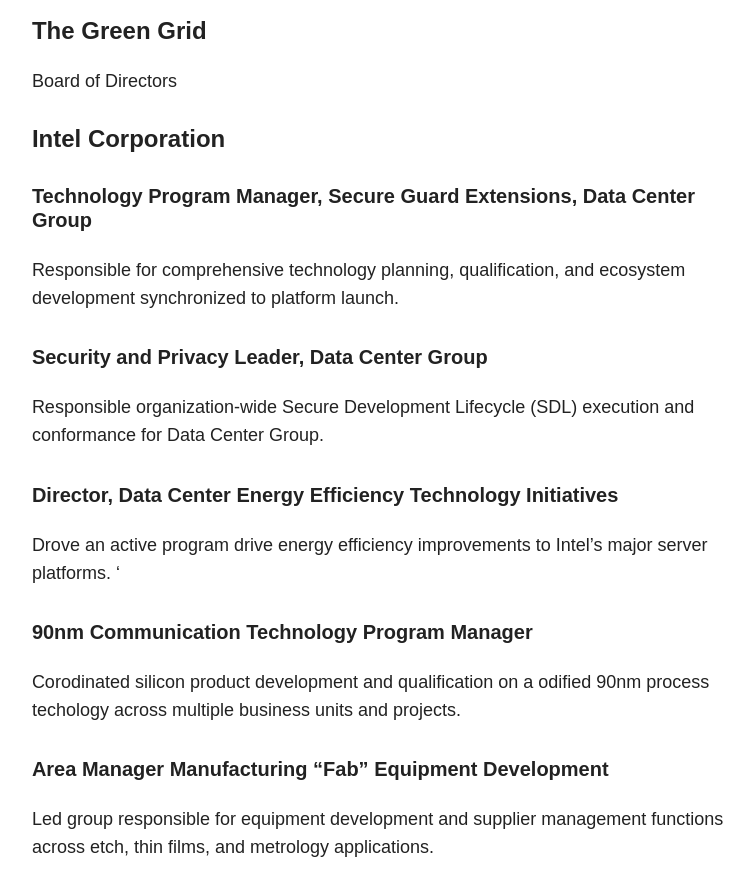
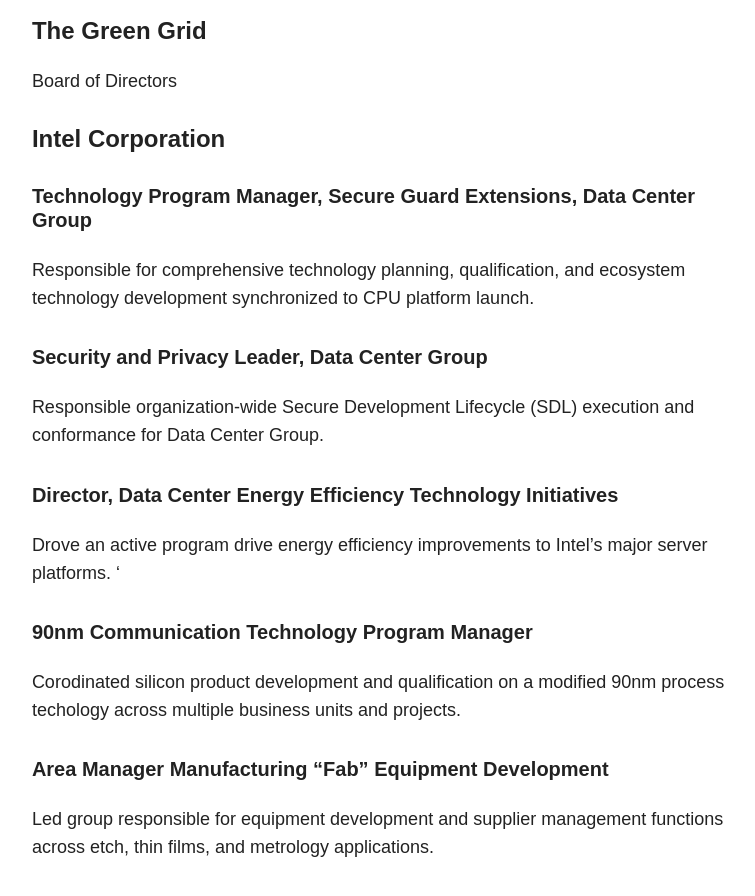
Before and after one commit to ww44ss/ww44ss.github.io, a Jekyll site: the page built from resume/index.md, in a window 1280 px wide and 900 px high, scrolled down 1893 px. Shown: the top 896 px of the window, without its empty margins (254-1009 px from the left). Built offline with Jekyll 4.4.1, drawn with Linux system fonts in a browser that asks for light colours; nearby versions of some CDN libraries.

Commit message:
resume tweaks

```diff
--- a/resume/index.md
+++ b/resume/index.md
@@ -35,7 +35,7 @@
 #### Intel Corporation
 
 ##### Technology Program Manager, Secure Guard Extensions, Data Center Group
-Responsible for comprehensive technology planning, qualification, and ecosystem development synchronized to platform launch.
+Responsible for comprehensive technology planning, qualification, and ecosystem technology development synchronized to CPU platform launch.
 
 ##### Security and Privacy Leader, Data Center Group
 Responsible organization-wide Secure Development Lifecycle (SDL) execution and conformance for Data Center Group.
@@ -44,7 +44,7 @@
 Drove an active program drive energy efficiency improvements to Intel's major server platforms. '
 
 ##### 90nm Communication Technology Program Manager
-Corodinated silicon product development and qualification on a odified 90nm process techology across multiple business units and projects.
+Corodinated silicon product development and qualification on a modified 90nm process techology across multiple business units and projects.
 
 ##### Area Manager Manufacturing “Fab” Equipment Development
 Led group responsible for equipment development and supplier management functions across etch, thin films, and metrology applications.
```
